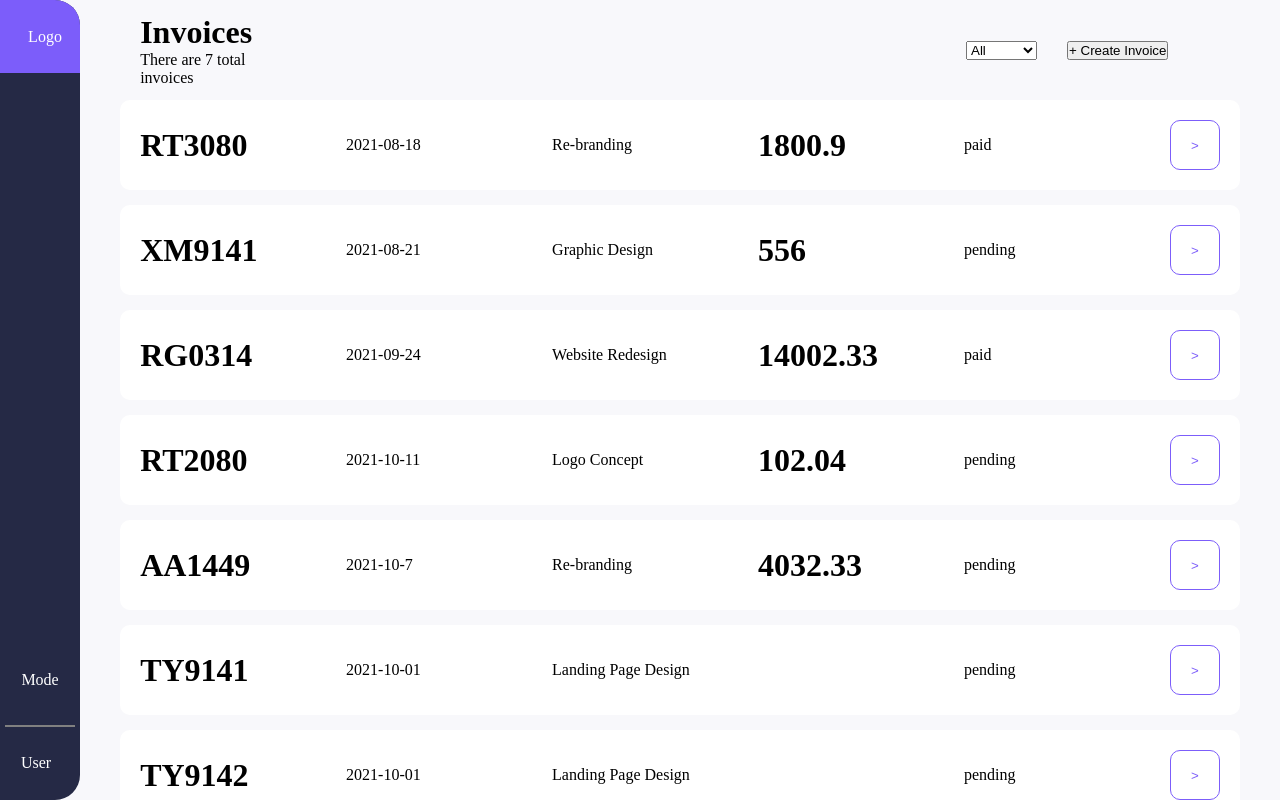
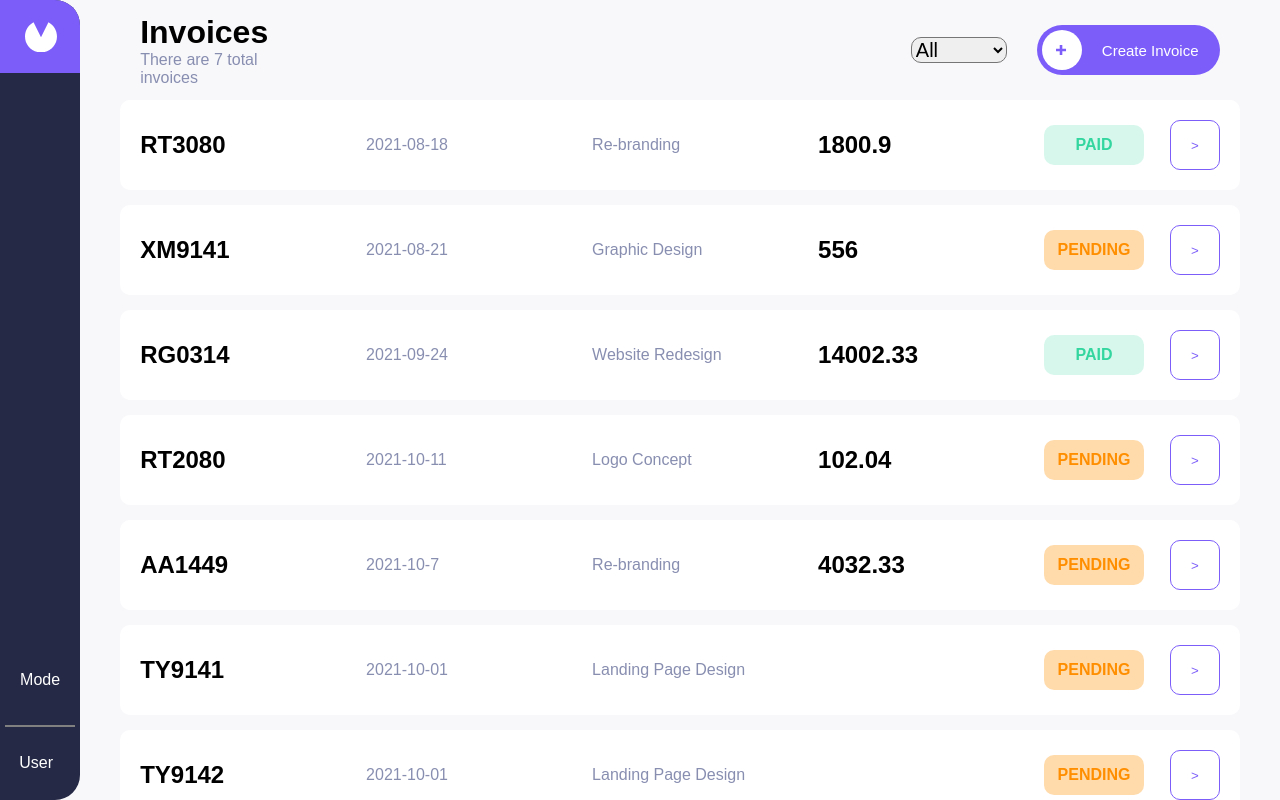
Before and after one commit to MuhammaddiyorQobulov/Invoices-app, a Vue app: page / in a window 1280 px wide. Built offline with nearby package versions, Linux system fonts and the light colour scheme.

Commit message:
added invoice page initial codes

```diff
--- a/src/App.vue
+++ b/src/App.vue
@@ -1,16 +1,13 @@
 <template>
 <div class="app">
-    <SideBar />
     <router-view />
 </div>
 </template>
 
 <script>
-import SideBar from './components/SideBar.vue'
-
 export default {
     components: {
-        SideBar
+
     },
 }
 </script>
@@ -19,5 +16,7 @@ export default {
 .app {
     display: flex;
     background: rgb(248, 248, 251);
+    height: 100%;
+    width: 100%;
 }
 </style>
--- /dev/null
+++ b/src/assets/icons/logo.js
@@ -0,0 +1,19 @@
+const LogoIcon = () => {
+  return (
+    <svg
+      width="32"
+      height="30.4"
+      viewBox="0 0 40 38"
+      fill="none"
+      xmlns="http://www.w3.org/2000/svg"
+    >
+      <path
+        fill-rule="evenodd"
+        clip-rule="evenodd"
+        d="M10.6942 0.292175L20 18.9999L29.3058 0.292175C35.6645 3.64073 40 10.314 40 17.9999C40 29.0456 31.0457 37.9999 20 37.9999C8.9543 37.9999 0 29.0456 0 17.9999C0 10.314 4.33546 3.64073 10.6942 0.292175Z"
+        fill="white"
+      />
+    </svg>
+  );
+};
+export default LogoIcon;
--- /dev/null
+++ b/src/assets/icons/plus.js
@@ -0,0 +1,17 @@
+const PlusIcon = () => {
+  return (
+    <svg
+      width="11"
+      height="11"
+      viewBox="0 0 11 11"
+      fill="none"
+      xmlns="http://www.w3.org/2000/svg"
+    >
+      <path
+        d="M6.31311 10.0229V6.31311H10.0229V3.73278H6.31311V0.0229492H3.73278V3.73278H0.0229492V6.31311H3.73278V10.0229H6.31311Z"
+        fill="#7C5DFA"
+      />
+    </svg>
+  );
+};
+export default PlusIcon;
--- a/src/assets/main.css
+++ b/src/assets/main.css
@@ -1,7 +1,9 @@
 * {
   margin: 0;
   padding: 0;
+  font-family: sans-serif;
 }
 body{
     padding: 0px;
+    height: 100%;
 }
--- a/src/components/NavBar.vue
+++ b/src/components/NavBar.vue
@@ -12,17 +12,23 @@
             <option value="draft">Draft</option>
         </select>
     </div>
-    <div class="create">
-        <button class="create-btn">
-            +
+    <button class="create-btn">
+        <p>
+            <PlusIcon />
+        </p>
+        <nav class="create">
             Create Invoice
-        </button>
-    </div>
+        </nav>
+    </button>
 </div>
 </template>
 
 <script>
+import PlusIcon from "../assets/icons/plus.js";
 export default {
+    components: {
+        PlusIcon
+    },
     data() {
         return {
             type: ""
@@ -50,6 +56,16 @@ export default {
     width: 15%;
 }
 
+.titles p {
+    color: rgb(136, 142, 176);
+
+}
+
+select {
+    font-size: 20px;
+    border-radius: 10px;
+}
+
 .filter {
     width: 70%;
     height: 100%;
@@ -59,7 +75,32 @@ export default {
     padding: 0 30px;
 }
 
-.create {
-    width: 15%;
+.create-btn {
+    width: 200px;
+    padding: 5px;
+    background-color: rgba(124, 93, 250, 1);
+    border-radius: 50px;
+    border: none;
+    display: flex;
+    gap: 20px;
+    align-items: center;
+    color: white;
+    font-size: 15px;
+    cursor: pointer;
+}
+
+.create-btn:active {
+    transform: scale(.9);
+}
+
+.create-btn p {
+    width: 40px;
+    height: 40px;
+    background: white;
+    text-align: center;
+    border-radius: 100%;
+    display: flex;
+    justify-content: center;
+    align-items: center;
 }
 </style>
--- a/src/components/SideBar.vue
+++ b/src/components/SideBar.vue
@@ -1,6 +1,8 @@
 <template>
 <div class="sidebar">
-    <div class="logo">Logo</div>
+    <div class="logo">
+        <LogoIcon />
+    </div>
     <div class="menu">
         <div class="mode">Mode</div>
     </div>
@@ -9,8 +11,12 @@
 </template>
 
 <script>
+import LogoIcon from "../assets/icons/logo.js"
+
 export default {
-
+    components: {
+        LogoIcon
+    }
 }
 </script>
 
@@ -30,7 +36,7 @@ export default {
 }
 
 .logo {
-    width: 90px;
+    width: 82px;
     height: 90px;
     display: flex;
     justify-content: center;
@@ -45,7 +51,8 @@ export default {
     justify-content: center;
     align-items: flex-end;
 }
-.mode{
+
+.mode {
     width: 70px;
     height: 90px;
     display: flex;
--- a/src/views/Invoice.vue
+++ b/src/views/Invoice.vue
@@ -1,6 +1,109 @@
 <template>
 <div class="invoice" v-if="invoice">
-    ad
+    <div class="back" @click="$router.go(-1)">
+        <svg width="6" height="11" viewBox="0 0 6 11" fill="none" xmlns="http://www.w3.org/2000/svg">
+            <path d="M4.3418 0.886047L0.113895 5.11395L4.3418 9.34185" stroke="#7C5DFA" stroke-width="2" />
+        </svg>
+        Go back
+    </div>
+    <div class="navbar">
+        <div class="status-bar">
+            <p class="status-title">Status</p>
+            <nav class="status" :class="invoice.status">{{ invoice.status.toUpperCase() }}</nav>
+        </div>
+        <div class="options">
+            <button type="button" class="option edit">Edit</button>
+            <button type="button" class="option delete">Delete</button>
+            <button type="button" class="option mark">Mark as Paid</button>
+        </div>
+    </div>
+    <div class="description">
+        <div class="titles">
+            <div class="inv-id">
+                <h2>#{{ invoice.id }}</h2>
+                <p>{{ invoice.description }}</p>
+            </div>
+            <div class="sender-address">
+                <p>{{ invoice.senderAddress.street }}</p>
+                <p>{{ invoice.senderAddress.city }}</p>
+                <p>{{ invoice.senderAddress.postCode }}</p>
+                <p>{{ invoice.senderAddress.country }}</p>
+            </div>
+        </div>
+        <div class="client">
+            <ul>
+                <li>
+                    <p>Invoice Date</p>
+                    <h3>{{ invoice.createdAt }}</h3>
+                </li>
+                <li>
+                    <p>Bill to</p>
+                    <h3>{{ invoice.clientName }}</h3>
+                </li>
+                <li>
+                    <p>Sent To</p>
+                    <h3>{{ invoice.clientEmail }}</h3>
+                </li>
+                <li>
+                    <p>Payment Due</p>
+                    <h3>{{ invoice.paymentDue }}</h3>
+                </li>
+                <li>
+                    <p>{{ invoice.clientAddress.street }}</p>
+                    <p>{{ invoice.clientAddress.city }}</p>
+                    <p>{{ invoice.clientAddress.postCode }}</p>
+                    <p>{{ invoice.clientAddress.country }}</p>
+                </li>
+            </ul>
+            <div class="item">
+                <div class="table">
+                    <table>
+                        <thead>
+                            <th>
+                                <p>Item Name</p>
+                            </th>
+                            <th>
+                                <p>QTY</p>
+                            </th>
+                            <th>
+                                <p>Price</p>
+                            </th>
+                            <th>
+                                <p>Total</p>
+                            </th>
+                        </thead>
+                        <tbody>
+                            <tr>
+                                <td>
+                                    <h3>Banner Design</h3>
+                                </td>
+                                <td>
+                                </td>
+                                <td>
+                                </td>
+                                <td>
+                                </td>
+                            </tr>
+                            <tr>
+                                <td>
+                                    <h3>Email Design</h3>
+                                </td>
+                                <td>a</td>
+                                <td>a</td>
+                                <td>a</td>
+                            </tr>
+                        </tbody>
+                    </table>
+                </div>
+                <div class="amount-due">
+                    <h3>Amount Due</h3>
+                    <h1>{{ invoice.total }}</h1>
+                </div>
+            </div>
+        </div>
+
+    </div>
+
 </div>
 <div v-else>
     <not-found />
@@ -27,6 +130,163 @@ export default {
 }
 </script>
 
-<style>
+<style scoped>
+.invoice {
+    width: 100%;
+    padding: 50px;
+    background: rgb(248, 248, 251);
+}
 
+.back {
+    cursor: pointer;
+}
+
+.navbar {
+    width: calc(100% - 60px);
+    height: max-content;
+    padding: 30px;
+    display: flex;
+    justify-content: space-between;
+    align-items: center;
+    background-color: white;
+    border-radius: 10px;
+    margin-top: 20px;
+}
+
+.status-bar {
+    display: flex;
+    justify-content: center;
+    align-items: center;
+    gap: 20px;
+}
+
+.status-title {
+    color: rgb(136, 142, 176);
+}
+
+.status {
+    height: 40px;
+    text-align: center;
+    width: 100px;
+    border-radius: 10px;
+    display: flex;
+    justify-content: center;
+    align-items: center;
+    font-weight: bold;
+}
+
+.paid {
+    background-color: rgba(51, 214, 160, 0.2);
+    color: rgba(51, 214, 159, 1);
+}
+
+.pending {
+    background-color: rgba(255, 145, 0, 0.2);
+    color: rgba(255, 143, 0, 1);
+}
+
+.draft {
+    background-color: rgba(219, 219, 219, 0.245);
+    color: black;
+}
+
+.options {
+    display: flex;
+    gap: 15px;
+}
+
+.option {
+    width: max-content;
+    border-radius: 50px;
+    padding: 15px 30px;
+    font-size: 20px;
+    border: none;
+    cursor: pointer;
+}
+
+.option:active {
+    transform: scale(.95);
+}
+
+.edit {
+    background: rgb(229, 234, 255);
+    color: rgba(126, 136, 195, 1);
+}
+
+.delete {
+    background: rgba(236, 87, 87, 1);
+    color: white;
+}
+
+.mark {
+    background: rgba(124, 93, 250, 1);
+    color: white;
+}
+
+.description {
+    width: calc(100% - 100px);
+    height: max-content;
+    padding: 50px;
+    background: white;
+    margin-top: 40px;
+    border-radius: 10px;
+    display: flex;
+    flex-direction: column;
+    gap: 40px;
+
+}
+
+.description p {
+    color: rgb(136, 142, 176);
+}
+
+.titles {
+    display: flex;
+    justify-content: space-between;
+    align-items: center;
+}
+
+.client {
+    display: flex;
+    flex-direction: column;
+    gap: 50px;
+}
+
+.client ul {
+    display: grid;
+    grid-template-columns: repeat(3, 1fr);
+    gap: 30px;
+    list-style: none;
+}
+
+.client .table {
+    width: 100%;
+    padding: 30px;
+    background: rgb(248, 248, 251);
+    border-radius: 10px;
+}
+
+.client .table table {
+    width: 100%;
+    text-align: start;
+}
+
+.client .item {
+    overflow: hidden;
+    border-radius: 10px;
+}
+
+.client .amount-due {
+    width: calc(100% - 60px);
+    background: rgba(55, 59, 83, 1);
+    display: flex;
+    align-items: center;
+    justify-content: space-between;
+    padding: 30px;
+    color: white;
+}
+
+.client .table table th {
+    text-align: start;
+}
 </style>
--- a/src/views/Invoices.vue
+++ b/src/views/Invoices.vue
@@ -1,13 +1,14 @@
 <template>
+<SideBar />
 <div class="invoices">
     <Navbar @filter='handleType' />
     <div v-if="filteredLists.length" class=" lists">
         <div class="list" v-for="list in filteredLists" :key="list.id">
-            <h1 class="value name">{{ list.id }}</h1>
+            <h2 class="value name">{{ list.id }}</h2>
             <p class="value date">{{ list.createdAt }}</p>
             <p class="value description"> {{ list.description }}</p>
-            <h1 class="value total">{{ list.total }}</h1>
-            <nav class="value status">{{ list.status }}</nav>
+            <h2 class="value total">{{ list.total }}</h2>
+            <nav class="value status" :class="list.status">{{ list.status.toUpperCase() }}</nav>
             <router-link :to="{name:'Invoice', params:{id:`${list.id}`} }">
                 <button class="btn-navigate">></button>
             </router-link>
@@ -22,10 +23,13 @@
 <script>
 import Navbar from '../components/NavBar.vue'
 import datas from '../store/store.js'
+import SideBar from '../components/SideBar.vue'
+
 export default {
     name: "InvoicesComponent",
     components: {
-        Navbar
+        Navbar,
+        SideBar
     },
 
     data() {
@@ -89,12 +93,43 @@ export default {
     align-items: center;
 }
 
+.list p {
+    color: rgb(136, 142, 176);
+}
+
 .value {
     width: 200px;
 }
 
 .list:hover {
     background-color: rgb(227, 230, 245);
+}
+
+.status {
+    height: 40px;
+    text-align: center;
+    width: 100px;
+    border-radius: 10px;
+    display: flex;
+    justify-content: center;
+    align-items: center;
+    font-weight: bold;
+}
+
+.paid {
+    background-color: rgba(51, 214, 160, 0.191);
+    color: rgba(51, 214, 159, 1);
+}
+
+.pending {
+    background-color: rgba(255, 145, 0, 0.326);
+    color: rgba(255, 143, 0, 1);
+
+}
+
+.draft {
+    background-color: rgba(219, 219, 219, 0.645);
+    color: black;
 }
 
 .btn-navigate {
```
